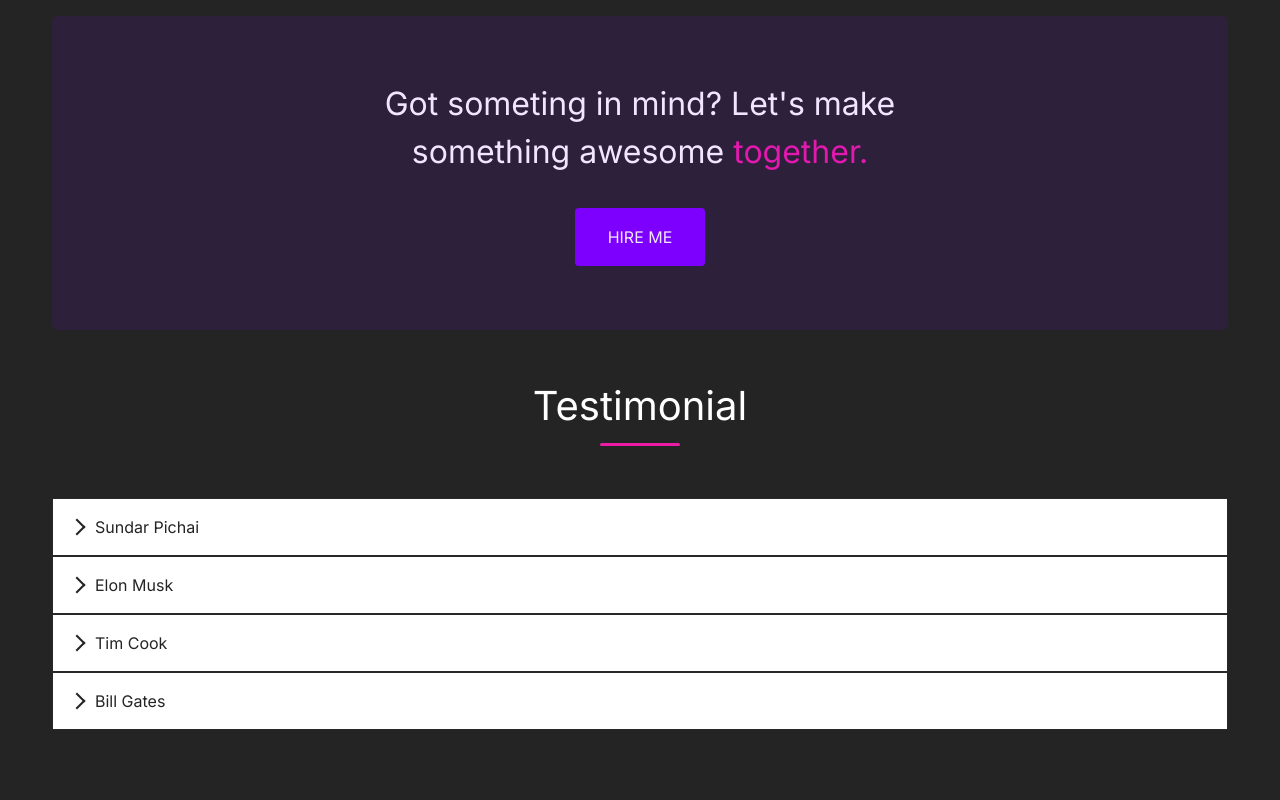
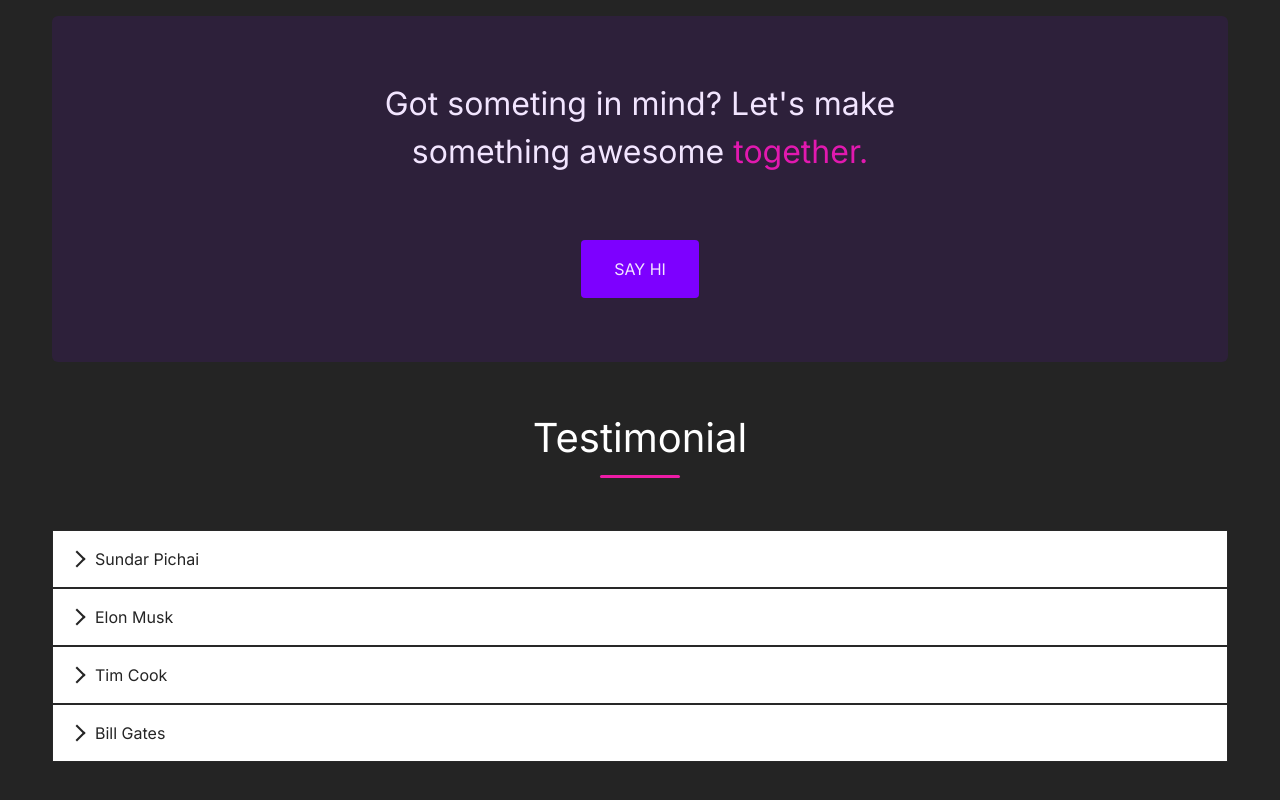
Before and after one commit to JefteMedeiros/personal-portfolio, a Next.js app: page / in a window 1280 px wide. Shown: the part 3246-4046 px from the top of the page. Built offline with nearby package versions, Linux system fonts and the light colour scheme.

Commit message:
Fix/Readme

```diff
--- a/src/components/Companies/CompanyCards/styles.ts
+++ b/src/components/Companies/CompanyCards/styles.ts
@@ -46,6 +46,12 @@
   svg {
     font-size: 2rem;
     color: ${props => props.theme["black"]};
+    transition: all 200ms;
+
+    &:hover {
+      color: ${props => props.theme["purple"]};
+      cursor: pointer;
+    }
   }
 
   @media screen and (max-width: 1180px) {
--- a/src/components/HireMe/index.tsx
+++ b/src/components/HireMe/index.tsx
@@ -1,4 +1,4 @@
-import { Button } from '../../styles/Global/styles';
+import { ArrowIcon } from '../../styles/Global/ArrowIcon';
 import { Container, HireMeButton, HireMeTitle, Together } from './styles';
 
 export function HireMe() {
@@ -7,7 +7,12 @@
       <HireMeTitle>
         Got someting in mind? Let's make <br /> something awesome <Together>together.</Together>
       </HireMeTitle>
-      <HireMeButton>HIRE ME</HireMeButton>
+      <HireMeButton>
+          SAY HI
+          <span>
+            <ArrowIcon />
+          </span>
+        </HireMeButton>
     </Container>
   );
 }
--- a/src/components/HireMe/styles.ts
+++ b/src/components/HireMe/styles.ts
@@ -86,6 +86,15 @@
 `;
 
 export const HireMeButton = styled(Button)`
+  margin-top: 2rem;
+  background-color: ${(props) => props.theme["purple"]};
   color: ${(props) => props.theme["white"]};
-  background: ${(props) => props.theme["purple"]};
+
+  &:hover {
+    padding-right: 4rem;
+  }
+
+  svg {
+    color: ${(props) => props.theme["white"]};
+  }
 `;
```
Also changed, not shown: 1 other file (tests, documents, lock files or other folders).
